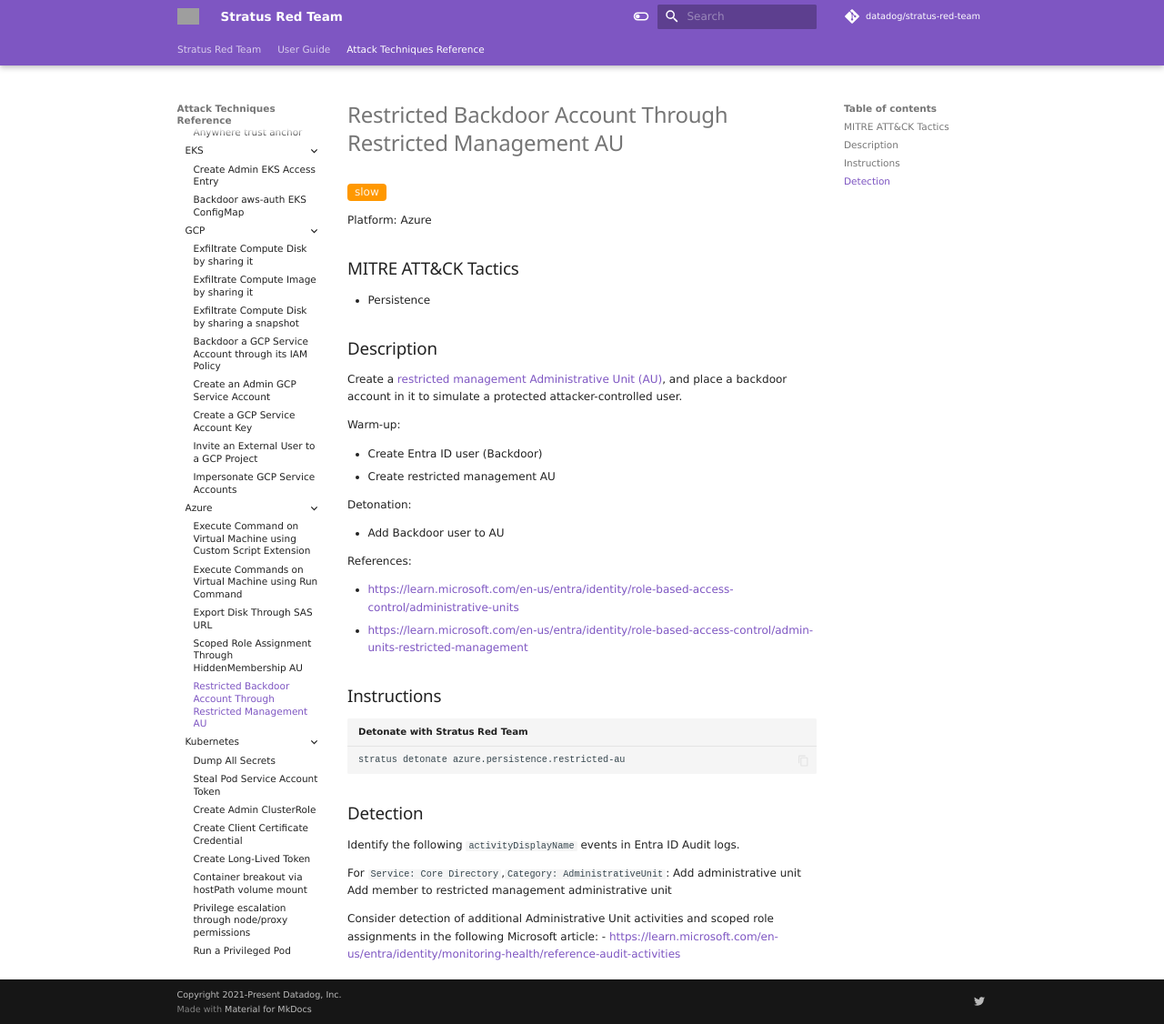
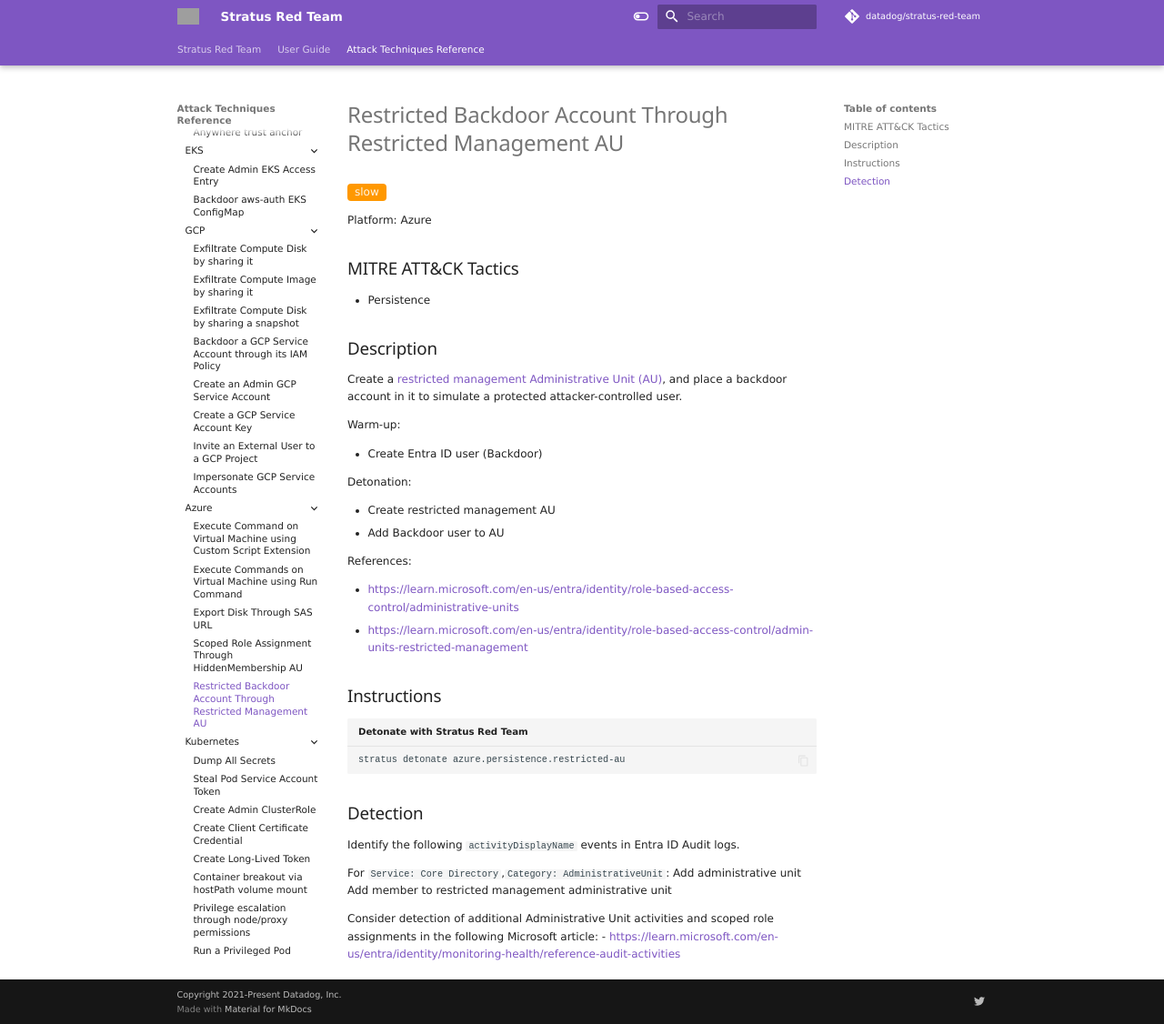
Before and after one commit to DataDog/stratus-red-team, an MkDocs documentation site: the page built from docs/attack-techniques/azure/azure.persistence.restricted-au.md, in a window 1280 px wide and 1126 px high. Shown: the whole window at 91% size. Built offline with MkDocs 1.6.1 and Material for MkDocs 9.7.7, drawn with Linux system fonts in a browser that asks for light colours; nearby versions of some CDN libraries; library files that are not in the unit come from our copies; comment, search, counter and statistics services are not loaded; grey boxes are pictures that could not be loaded.

Commit message:
Fix typo in detonatin step details

```diff
--- a/docs/attack-techniques/azure/azure.persistence.restricted-au.md
+++ b/docs/attack-techniques/azure/azure.persistence.restricted-au.md
@@ -19,10 +19,10 @@
 Warm-up:
 
 - Create Entra ID user (Backdoor)
-- Create restricted management AU
 
 Detonation:
 
+- Create restricted management AU
 - Add Backdoor user to AU
 
 References:
```
